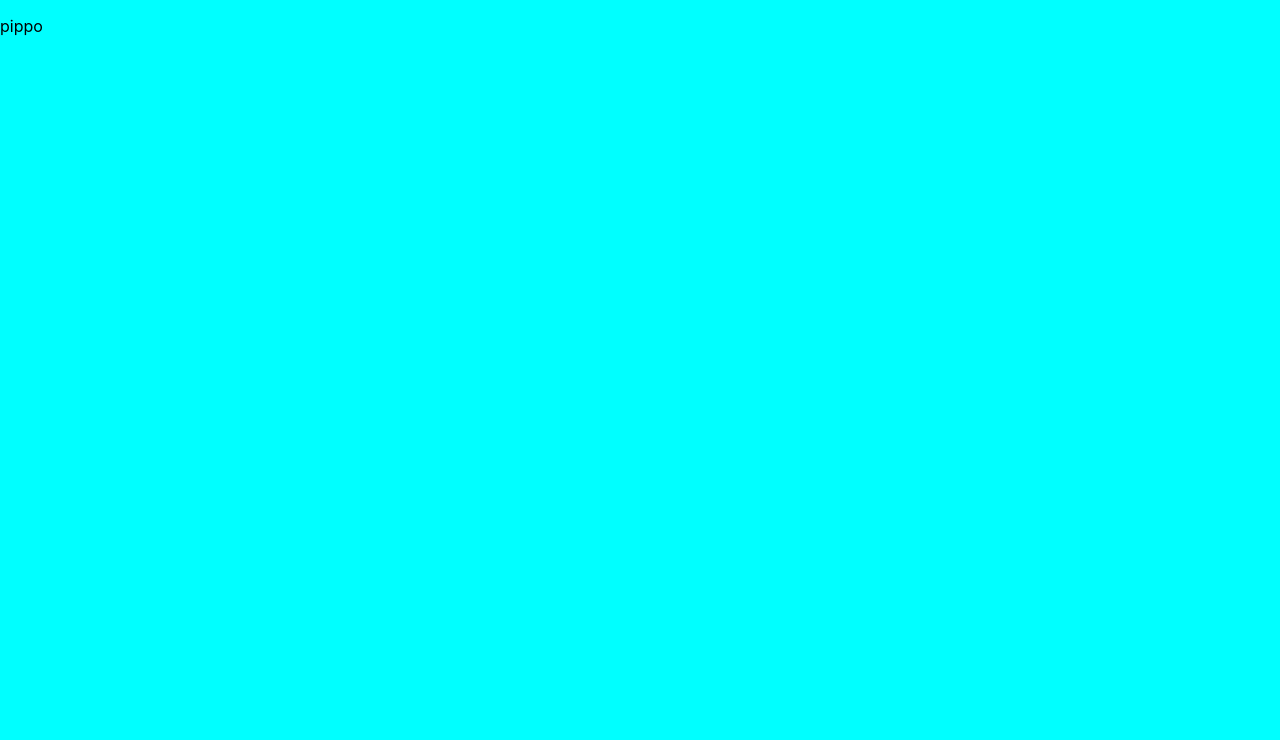
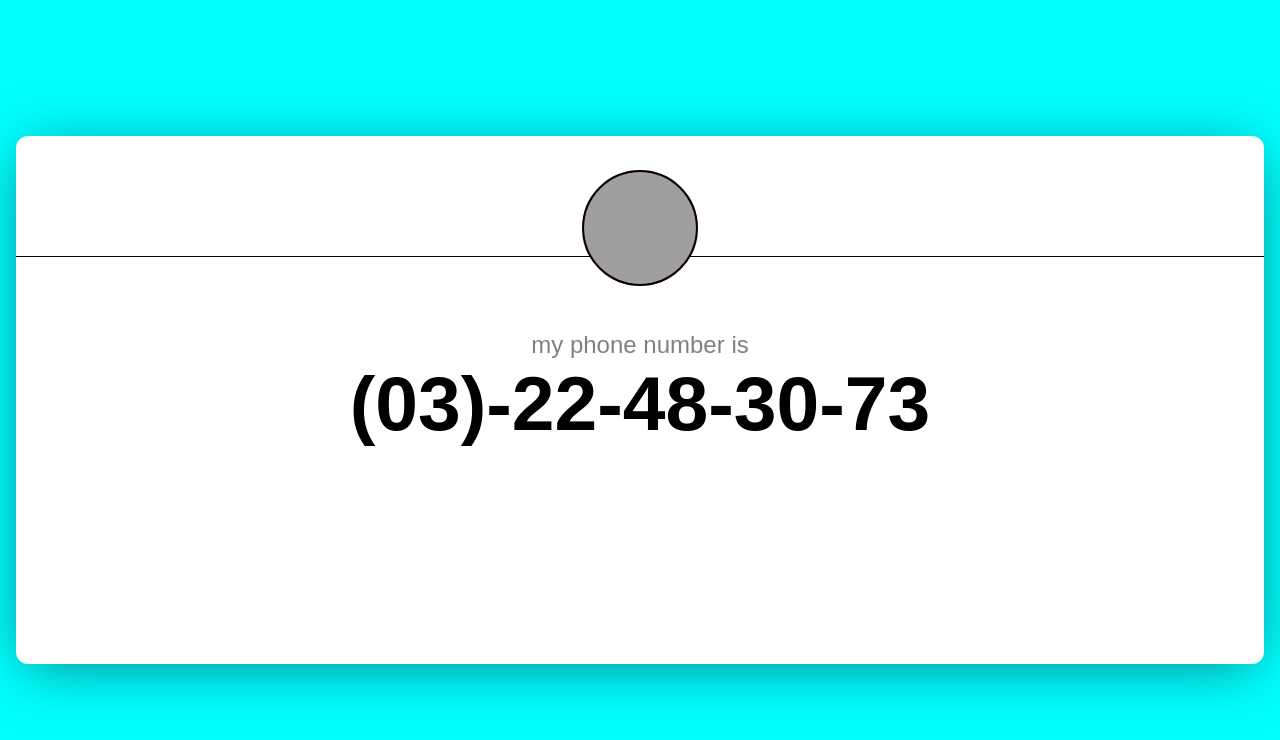
Before and after one commit to netalex/demoPortfolioReact, a React (Create React App) app: page / in a window 1280 px wide. Shown: the top 740 px of the page. Built offline with nearby package versions, Linux system fonts and the light colour scheme; grey boxes are pictures that could not be loaded.

Commit message:
add ShowData component and use app.module.css as a global class

```diff
--- a/src/App.css
+++ /dev/null
@@ -1,38 +0,0 @@
-.App {
-  text-align: center;
-}
-
-.App-logo {
-  height: 40vmin;
-  pointer-events: none;
-}
-
-@media (prefers-reduced-motion: no-preference) {
-  .App-logo {
-    animation: App-logo-spin infinite 20s linear;
-  }
-}
-
-.App-header {
-  background-color: #282c34;
-  min-height: 100vh;
-  display: flex;
-  flex-direction: column;
-  align-items: center;
-  justify-content: center;
-  font-size: calc(10px + 2vmin);
-  color: white;
-}
-
-.App-link {
-  color: #61dafb;
-}
-
-@keyframes App-logo-spin {
-  from {
-    transform: rotate(0deg);
-  }
-  to {
-    transform: rotate(360deg);
-  }
-}
--- a/src/App.js
+++ b/src/App.js
@@ -1,10 +1,16 @@
-import './App.css';
+import './App.module.css';
 import Wrapper from './components/wrapper/Wrapper';
+import Card from './components/UI/card/Card';
+import ImageBar from './components/imageBar/ImageBar';
+import ShowData from './components/showdata/ShowData';
 
 function App() {
   return (
    <Wrapper>
-     <p>pippo</p>
+     <Card>
+       <ImageBar />
+       <ShowData />
+     </Card>
    </Wrapper>
   );
 }
--- /dev/null
+++ b/src/App.module.css
@@ -0,0 +1,5 @@
+.centered_section {
+  display: flex;
+  align-items: center;
+  justify-content: center;
+}
--- /dev/null
+++ b/src/components/UI/card/Card.js
@@ -0,0 +1,12 @@
+import styles from './Card.module.css';
+
+const Card = (props) => {
+  return (
+    <div className={`${styles.card} ${styles.card_content}`}>
+        {props.children}
+    </div>
+  );
+};
+
+
+export default Card;
--- /dev/null
+++ b/src/components/UI/card/Card.module.css
@@ -0,0 +1,12 @@
+.card {
+    border-radius: 12px;
+}
+
+.card_content {
+    width: 100%;
+    min-height: 66vh;
+    margin: auto 1rem;
+    box-shadow: 0px 8px 60px -10px rgba(13, 28, 39, 0.6);
+    background: #fff;
+    position: relative;
+}
--- /dev/null
+++ b/src/components/imageBar/ImageBar.js
@@ -0,0 +1,17 @@
+import styles from './ImageBar.module.css'
+import globals from '../../App.module.css'
+
+const ImageBar = () => {
+  return (
+    <div className={`${styles.image_bar} ${globals.centered_section}`}>
+      <div className={styles.profile_big_image}>
+        <img
+          src={"https://randomuser.me/api/portraits/women/24.jpg"}
+          alt="big profile face"
+        />
+      </div>
+    </div>
+  );
+};
+
+export default ImageBar;
--- /dev/null
+++ b/src/components/imageBar/ImageBar.module.css
@@ -0,0 +1,28 @@
+.image_bar {
+    width: 100%;
+    height: 15vh;
+    background-color: fff;
+    border-bottom: 1px solid black;
+    border-radius: 12px 12px 0 0;
+}
+
+.profile_big_image {
+    width: 14vh;
+    margin: auto;
+    border: 2px solid black;
+    background-color: purple;
+    position: relative;
+    border-radius: 50%;
+    transform: translateY(4vh);
+    padding-bottom: 14vh;
+    overflow: hidden;
+}
+
+img {
+    display: block;
+    width: 100%;
+    height: 100%;
+    object-fit: cover;
+    border-radius: 50%;
+    position: absolute;
+}
--- /dev/null
+++ b/src/components/showdata/ShowData.js
@@ -0,0 +1,13 @@
+import styles from "./ShowData.module.css";
+import globals from '../../App.module.css'
+
+const ShowData = () => {
+  return (
+    <div className={`${styles.showdata_section} ${globals.centered_section}`}>
+      <p className={styles.datatext}>my phone number is</p>
+      <h3 className={styles.data}>(03)-22-48-30-73</h3>
+    </div>
+  );
+};
+
+export default ShowData;
--- /dev/null
+++ b/src/components/showdata/ShowData.module.css
@@ -0,0 +1,19 @@
+.showdata_section {
+    width: 100%;
+    height: 33vh;
+    background-color: fff;
+    flex-direction: column;
+}
+.datatext {
+    font-size: 3vh;
+    color: gray;
+    font-family: arial;
+    margin: 0;
+    padding: 0;
+}
+.data {
+    font-size: 6vw;
+    font-family: arial;
+    margin: 0;
+    padding: 0;
+}
```
